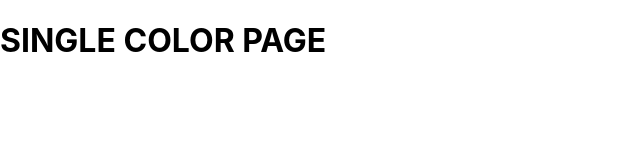
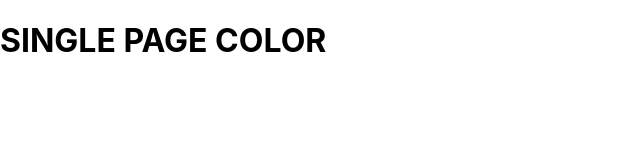
Before and after one commit to seano424/palette-app, a React (Create React App) app: page /palette/flat-ui-colors-american/americanriver in a window 1280 px wide. Shown: the top 160 px of the page, without its empty margins (0-640 px from the left). Built offline with nearby package versions, Linux system fonts and the light colour scheme.

Commit message:
added single page color component

```diff
--- a/src/App.js
+++ b/src/App.js
@@ -3,6 +3,7 @@ import { generatePalette } from "./colorHelpers";
 import seeds from "./seedPalette";
 import Palette from "./Palette";
 import PaletteList from "./PaletteList";
+import ColorPalette from './ColorPalette'
 
 function App() {
   const findPalette = (id) => {
@@ -32,7 +33,7 @@ function App() {
         <Route
           exact
           path={`/palette/:paletteId/:colorId`}
-          render={() => <h1>SINGLE COLOR PAGE</h1>}
+          render={() => <ColorPalette />}
         />
       </Switch>
     </div>
--- a/src/ColorBox.js
+++ b/src/ColorBox.js
@@ -17,7 +17,7 @@ export default class ColorBox extends Component {
   };
 
   render() {
-    const { name, background } = this.props;
+    const { name, background, colorId, paletteId } = this.props;
     const { copied } = this.state;
     return (
       <CopyToClipboard text={background} onCopy={this.handleCopy}>
@@ -36,7 +36,7 @@ export default class ColorBox extends Component {
             </div>
             <button className="copy-button">Copy</button>
           </div>
-          <Link to={`/`} onClick={e => e.stopPropagation()}>
+          <Link to={`/palette/${paletteId}/${colorId}`} onClick={e => e.stopPropagation()}>
             <span className="see-more">MORE</span>
           </Link>
         </div>
--- /dev/null
+++ b/src/ColorPalette.js
@@ -0,0 +1,9 @@
+import React, { Component } from 'react'
+
+export default class ColorPalette extends Component {
+  render() {
+    return (
+      <h1>SINGLE PAGE COLOR</h1>
+    )
+  }
+}
--- a/src/Palette.js
+++ b/src/Palette.js
@@ -18,11 +18,17 @@ export default class Palette extends Component {
   };
 
   render() {
-    const { colors, paletteName, emoji } = this.props.palette;
+    const { colors, paletteName, emoji, id } = this.props.palette;
     const { level } = this.state;
 
     const colorBox = colors[level].map((color) => (
-      <ColorBox key={color.id} background={color[this.state.format]} name={color.name} />
+      <ColorBox
+        key={color.id}
+        background={color[this.state.format]}
+        name={color.name}
+        colorId={color.id}
+        paletteId={id}
+      />
     ));
 
     return (
```
